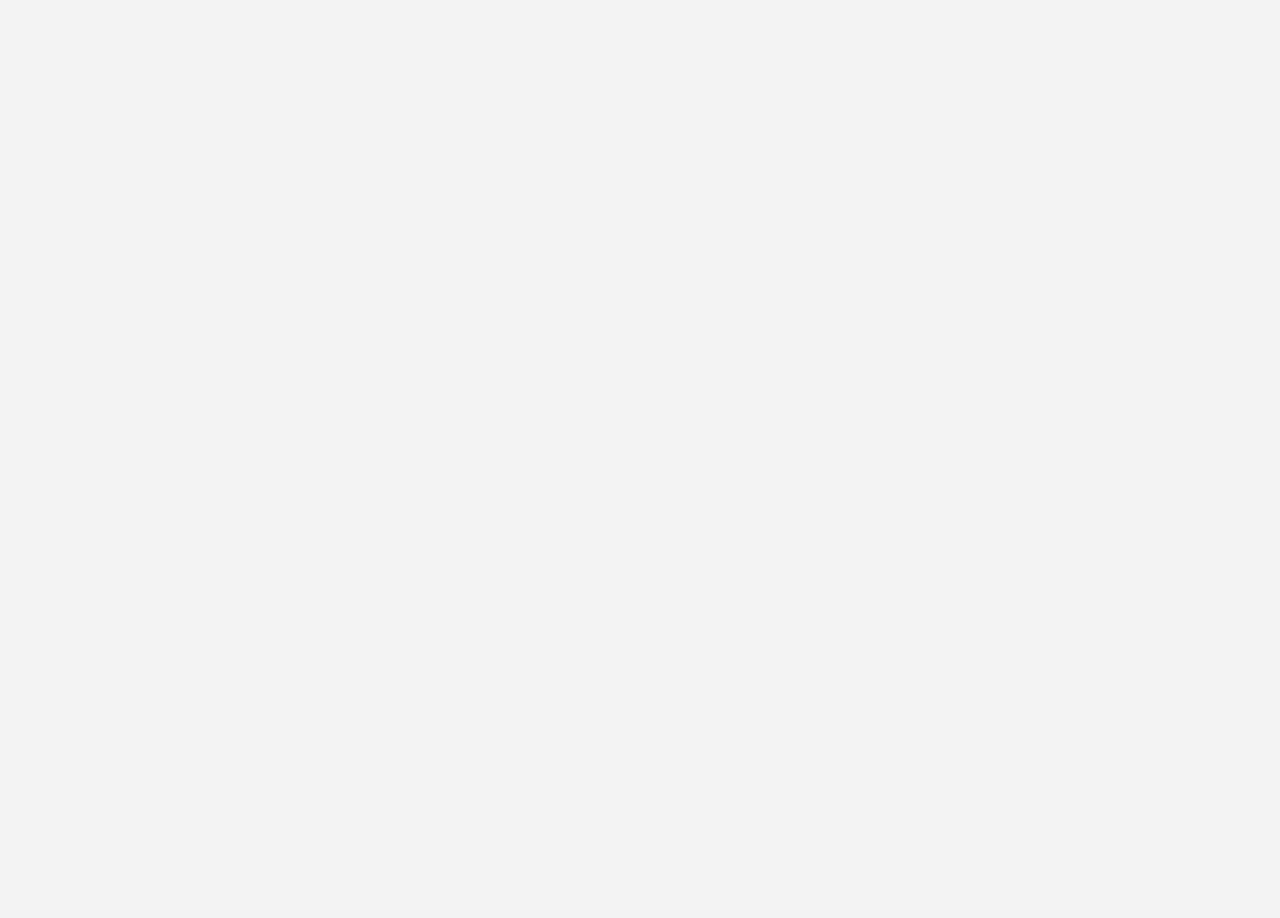
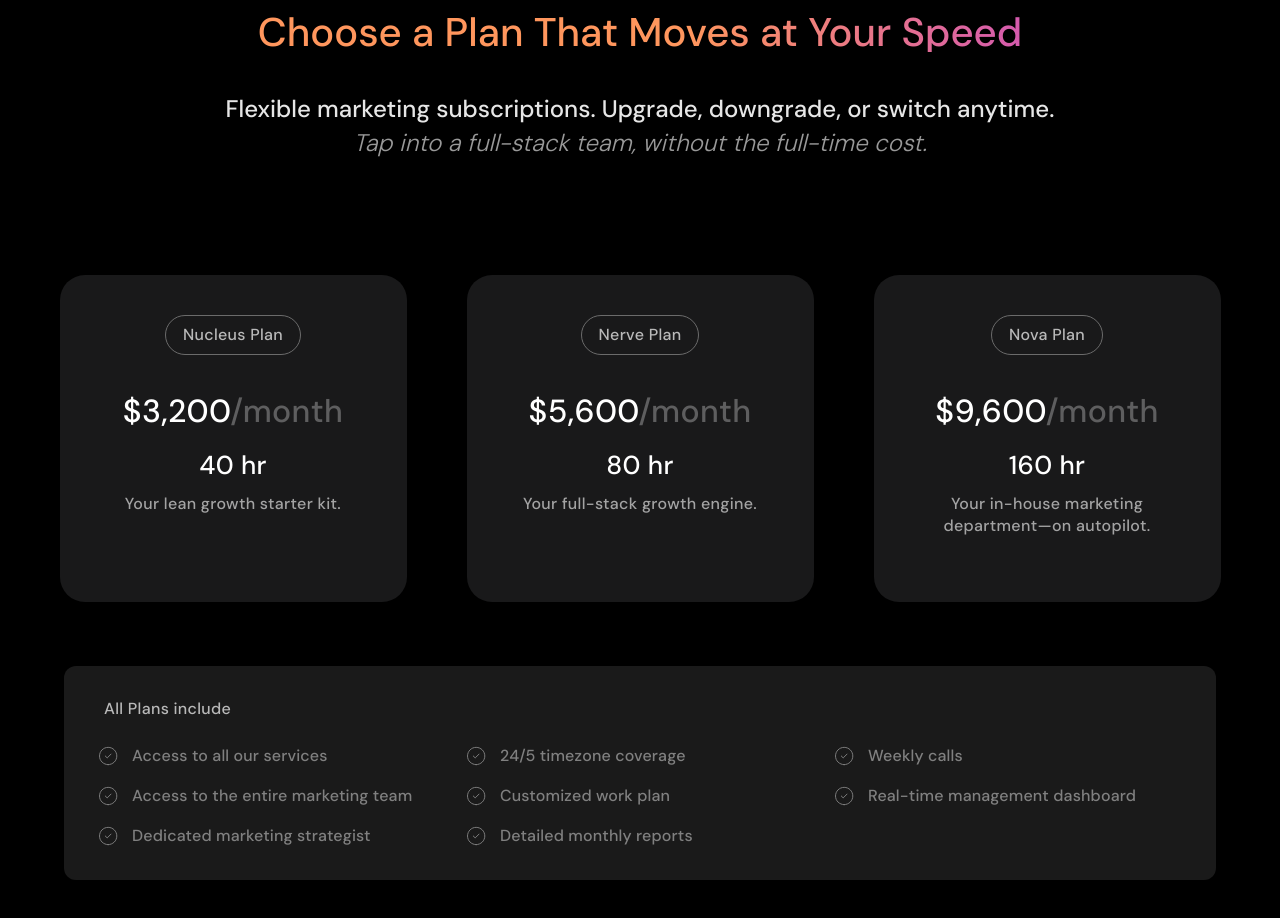
Before and after one commit to xbarbarika/consultingweb3, a Next.js app: page / in a window 1280 px wide. Shown: the part 4580-5498 px from the top of the page. Before the commit the page ends 4512 px from the top, so only its background shows below. Built offline with nearby package versions, Linux system fonts and the light colour scheme.

Commit message:
pricing plans page added but only web view responsive

```diff
--- a/src/app/page.tsx
+++ b/src/app/page.tsx
@@ -6,6 +6,7 @@ import MenuModal from '@/components/MenuModal';
 import EvolutionSection from '@/components/EvolutionSection';
 import MarketingGrid from '@/components/MarketingGrid';
 import TeamSection from '@/components/TeamSection';
+import PricingPlans from '@/components/PricingPlans';
 
 export default function Home() {
   const [menuOpen, setMenuOpen] = useState(false);
@@ -83,6 +84,7 @@ export default function Home() {
       <EvolutionSection />
       <TeamSection />
       <MarketingGrid />
+      <PricingPlans />
       <MenuModal isOpen={menuOpen} onClose={() => setMenuOpen(false)} />
     </main>
   );
--- /dev/null
+++ b/src/components/PricingPlans.tsx
@@ -0,0 +1,280 @@
+import React from 'react';
+
+const plans = [
+  {
+    name: 'Nucleus Plan',
+    price: '$3,200',
+    hours: '40 hr',
+    description: 'Your lean growth starter kit.',
+    highlight: false,
+  },
+  {
+    name: 'Nerve Plan',
+    price: '$5,600',
+    hours: '80 hr',
+    description: 'Your full-stack growth engine.',
+    highlight: true,
+  },
+  {
+    name: 'Nova Plan',
+    price: '$9,600',
+    hours: '160 hr',
+    description: 'Your in-house marketing department—on autopilot.',
+    highlight: false,
+  },
+];
+
+const features = [
+  'Access to all our services',
+  '24/5 timezone coverage',
+  'Weekly calls',
+  'Access to the entire marketing team',
+  'Customized work plan',
+  'Real-time management dashboard',
+  'Dedicated marketing strategist',
+  'Detailed monthly reports',
+];
+
+const PricingPlans = () => {
+  return (
+    <div className="bg-black text-white py-20 px-6 md:px-12 text-center">
+      <h2
+        className="text-transparent bg-clip-text"
+        style={{
+          textAlign: 'center',
+          fontFamily: 'DM Sans',
+          fontSize: '40px',
+          fontStyle: 'normal',
+          fontWeight: 500,
+          lineHeight: '100%',
+          background: 'linear-gradient(82deg, #FF965D 54.13%, #BA34E2 100.03%)',
+          backgroundClip: 'text',
+          WebkitBackgroundClip: 'text',
+          WebkitTextFillColor: 'transparent',
+          marginBottom: '45px'
+        }}
+      >
+        Choose a Plan That Moves at Your Speed
+      </h2>
+      <div className="w-full flex flex-col items-center" style={{ marginBottom: '120px' }}>
+        <div
+          style={{
+            color: '#FFF',
+            textAlign: 'center',
+            fontFamily: 'DM Sans',
+            fontSize: '24px',
+            fontStyle: 'normal',
+            fontWeight: 500,
+            lineHeight: '100%',
+            opacity: 0.9,
+            whiteSpace: 'nowrap',
+            marginBottom: '10px'
+          }}
+        >
+          Flexible marketing subscriptions. Upgrade, downgrade, or switch anytime.
+        </div>
+        <div
+          style={{
+            color: '#FFF',
+            textAlign: 'center',
+            fontFamily: 'DM Sans',
+            fontSize: '24px',
+            fontStyle: 'italic',
+            fontWeight: 300,
+            lineHeight: '100%',
+            opacity: 0.6
+          }}
+        >
+          Tap into a full-stack team, without the full-time cost.
+        </div>
+      </div>
+
+      {/* Plans */}
+      <div className="flex flex-col md:flex-row justify-center mb-16" style={{ gap: '60px' }}>
+        {plans.map((plan, index) => (
+          <div
+            key={index}
+            className="px-8 py-10 transition-all duration-300 text-gray-100 hover:shadow-lg"
+            style={{
+              width: '347px',
+              height: '327px',
+              borderRadius: '25px',
+              background: '#19191A'
+            }}
+            onMouseEnter={(e) => {
+              e.currentTarget.style.background = 'radial-gradient(84.11% 84.51% at 39.77% 16.11%, rgba(255, 158, 114, 0.70) 0%, rgba(255, 94, 193, 0.70) 100%)';
+              // Change plan container color and border to white
+              const planContainer = e.currentTarget.querySelector('.plan-container') as HTMLElement;
+              if (planContainer) {
+                planContainer.style.color = '#FFF';
+                planContainer.style.border = '1px solid #FFF';
+              }
+              // Change description text color to white
+              const descriptionText = e.currentTarget.querySelector('.description-text') as HTMLElement;
+              if (descriptionText) {
+                descriptionText.style.color = '#FFF';
+                descriptionText.style.opacity = '1';
+              }
+            }}
+            onMouseLeave={(e) => {
+              e.currentTarget.style.background = '#19191A';
+              // Reset plan container color and border
+              const planContainer = e.currentTarget.querySelector('.plan-container') as HTMLElement;
+              if (planContainer) {
+                planContainer.style.color = '#B9B9B9';
+                planContainer.style.border = '1px solid #6B6B6B';
+              }
+              // Reset description text color
+              const descriptionText = e.currentTarget.querySelector('.description-text') as HTMLElement;
+              if (descriptionText) {
+                descriptionText.style.color = '#FFF';
+                descriptionText.style.opacity = '0.6';
+              }
+            }}
+          >
+            <div
+              className="hover:text-white transition-colors cursor-pointer plan-container"
+              style={{
+                display: 'inline-flex',
+                padding: '8px 17px',
+                justifyContent: 'center',
+                alignItems: 'center',
+                gap: '10px',
+                borderRadius: '360px',
+                border: '1px solid #6B6B6B',
+                color: '#B9B9B9',
+                textAlign: 'center',
+                fontFamily: 'DM Sans',
+                fontSize: '16px',
+                fontStyle: 'normal',
+                fontWeight: 500,
+                lineHeight: '22.4px',
+                letterSpacing: '0.32px',
+                marginBottom: '45px'
+              }}
+            >
+              {plan.name}
+            </div>
+            <div style={{ marginBottom: '25px' }}>
+              <span
+                style={{
+                  color: '#FFF',
+                  textAlign: 'center',
+                  fontFamily: 'DM Sans',
+                  fontSize: '32px',
+                  fontStyle: 'normal',
+                  fontWeight: 500,
+                  lineHeight: '22.4px',
+                  letterSpacing: '0.32px'
+                }}
+              >
+                {plan.price}
+              </span>
+              <span
+                style={{
+                  color: 'rgba(255, 255, 255, 0.30)',
+                  fontFamily: 'DM Sans',
+                  fontSize: '32px',
+                  fontStyle: 'normal',
+                  fontWeight: 500,
+                  lineHeight: '22.4px',
+                  letterSpacing: '0.32px'
+                }}
+              >
+                /month
+              </span>
+            </div>
+            <div
+              className="mb-4"
+              style={{
+                color: '#FFF',
+                textAlign: 'center',
+                fontFamily: 'DM Sans',
+                fontSize: '26px',
+                fontStyle: 'normal',
+                fontWeight: 500,
+                lineHeight: '22.4px',
+                letterSpacing: '0.32px'
+              }}
+            >
+              {plan.hours}
+            </div>
+            <p
+              className="description-text"
+              style={{
+                color: '#FFF',
+                textAlign: 'center',
+                fontFamily: 'DM Sans',
+                fontSize: '16px',
+                fontStyle: 'normal',
+                fontWeight: 500,
+                lineHeight: '22.4px',
+                letterSpacing: '0.32px',
+                opacity: 0.6
+              }}
+            >
+              {plan.description}
+            </p>
+          </div>
+        ))}
+      </div>
+
+      {/* Features */}
+      <div className="bg-[#1a1a1a] text-gray-300 rounded-xl max-w-6xl mx-auto p-8">
+        <h3
+          className="mb-6"
+          style={{
+            color: '#B9B9B9',
+            textAlign: 'left',
+            fontFamily: 'DM Sans',
+            fontSize: '16px',
+            fontStyle: 'normal',
+            fontWeight: 500,
+            lineHeight: '22.4px',
+            letterSpacing: '0.32px',
+            marginLeft: '8px'
+          }}
+        >
+          All Plans include
+        </h3>
+        <div className="grid grid-cols-1 md:grid-cols-3 gap-4 text-left text-sm">
+          {features.map((feature, index) => (
+            <div key={index} className="flex items-center gap-3">
+              <img
+                src="/tick.svg"
+                alt="tick"
+                className="flex-shrink-0"
+                style={{
+                  width: '24px',
+                  height: '24px',
+                  color: '#808080'
+                }}
+              />
+                              <span
+                  style={{
+                    display: 'flex',
+                    width: '196.352px',
+                    height: '21px',
+                    flexDirection: 'column',
+                    justifyContent: 'center',
+                    color: '#808080',
+                    fontFamily: 'DM Sans',
+                    fontSize: '16px',
+                    fontStyle: 'normal',
+                    fontWeight: 500,
+                    lineHeight: '22.4px',
+                    letterSpacing: '0.16px',
+                    whiteSpace: 'nowrap'
+                  }}
+                >
+                {feature}
+              </span>
+            </div>
+          ))}
+        </div>
+      </div>
+    </div>
+  );
+};
+
+export default PricingPlans;
```
Also changed, not shown: public/tick.svg (added).
